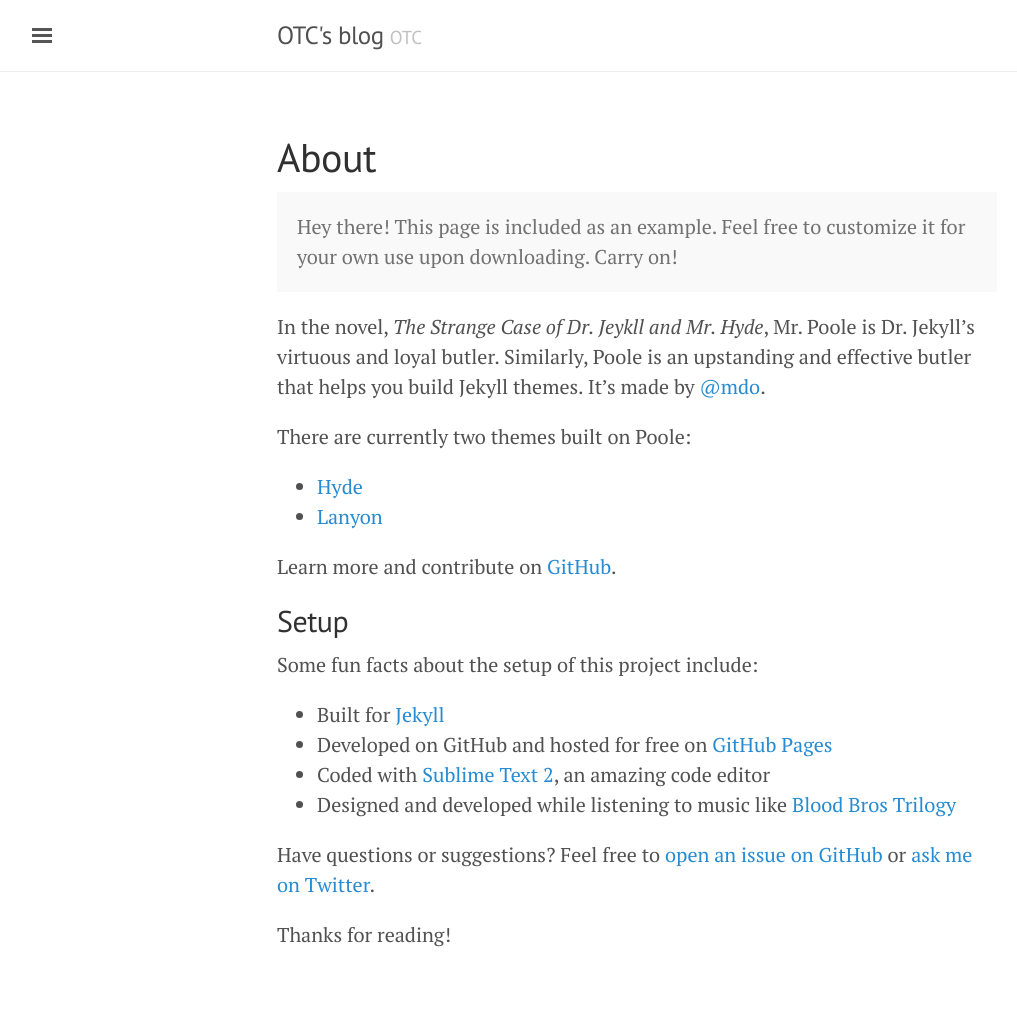
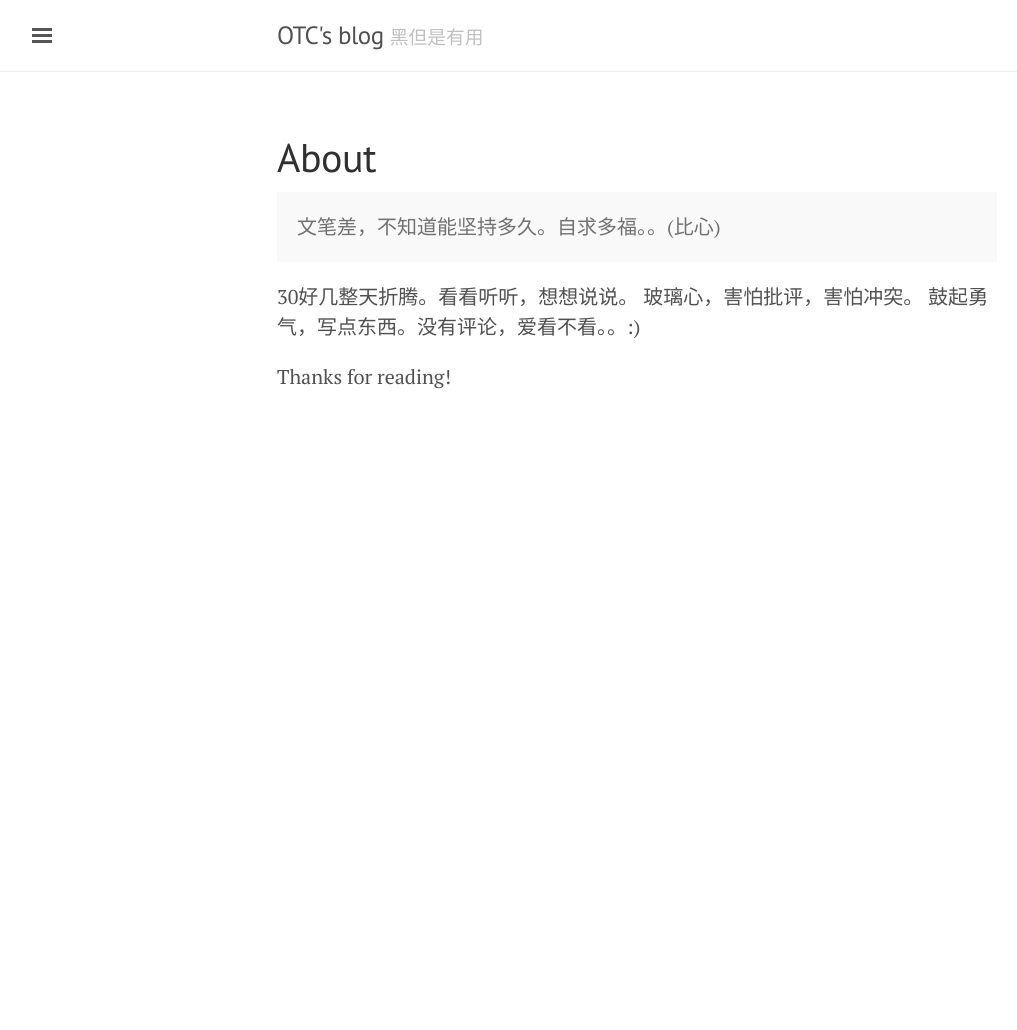
Before and after one commit to frank809/frank809.github.io, a Jekyll site: the page built from about.md, in a window 1280 px wide. Shown: the whole page, without its empty margins (3-1020 px from the left). Built offline with Jekyll 4.4.1, drawn with Linux system fonts in a browser that asks for light colours; after the commit the page ends 900 px from its top, so only the background shows below that.

Commit message:
Change config and about page.

```diff
--- a/_config.yml
+++ b/_config.yml
@@ -5,8 +5,8 @@ permalink:           pretty
 
 # Setup
 title:               OTC's blog
-tagline:             'OTC'
-description:         'A reserved <a href="http://jekyllrb.com" target="_blank">Jekyll</a> theme that places the utmost gravity on content with a hidden drawer. Made by <a href="https://twitter.com/mdo" target="_blank">@mdo</a>.'
+tagline:             '黑但是有用'
+description:         '猜猜为啥叫OTC?'
 url:                 https://frank809.github.io
 baseurl:             ''
 paginate:            5
--- a/_includes/sidebar.html
+++ b/_includes/sidebar.html
@@ -25,7 +25,7 @@
       {% endif %}
     {% endfor %}
 
-    <a class="sidebar-nav-item" href="{{ site.github.repo }}/archive/v{{ site.version }}.zip">Download</a>
+    <!-- <a class="sidebar-nav-item" href="{{ site.github.repo }}/archive/v{{ site.version }}.zip">Download</a> -->
     <a class="sidebar-nav-item" href="{{ site.github.repo }}">GitHub project</a>
     <span class="sidebar-nav-item">Currently v{{ site.version }}</span>
   </nav>
--- a/about.md
+++ b/about.md
@@ -4,27 +4,11 @@ title: About
 ---
 
 <p class="message">
-  Hey there! This page is included as an example. Feel free to customize it for your own use upon downloading. Carry on!
+  文笔差，不知道能坚持多久。自求多福。。(比心)
 </p>
 
-In the novel, *The Strange Case of Dr. Jeykll and Mr. Hyde*, Mr. Poole is Dr. Jekyll's virtuous and loyal butler. Similarly, Poole is an upstanding and effective butler that helps you build Jekyll themes. It's made by [@mdo](https://twitter.com/mdo).
-
-There are currently two themes built on Poole:
-
-* [Hyde](http://hyde.getpoole.com)
-* [Lanyon](http://lanyon.getpoole.com)
-
-Learn more and contribute on [GitHub](https://github.com/poole).
-
-## Setup
-
-Some fun facts about the setup of this project include:
-
-* Built for [Jekyll](http://jekyllrb.com)
-* Developed on GitHub and hosted for free on [GitHub Pages](https://pages.github.com)
-* Coded with [Sublime Text 2](http://sublimetext.com), an amazing code editor
-* Designed and developed while listening to music like [Blood Bros Trilogy](https://soundcloud.com/maddecent/sets/blood-bros-series)
-
-Have questions or suggestions? Feel free to [open an issue on GitHub](https://github.com/poole/issues/new) or [ask me on Twitter](https://twitter.com/mdo).
+30好几整天折腾。看看听听，想想说说。
+玻璃心，害怕批评，害怕冲突。
+鼓起勇气，写点东西。没有评论，爱看不看。。:)
 
 Thanks for reading!
```
Also changed, not shown: _draft/2013-12-31-whats-jekyll.md (renamed from _posts/2013-12-31-whats-jekyll.md), _draft/2014-01-01-example-content.md (renamed from _posts/2014-01-01-example-content.md), _draft/2014-01-02-introducing-lanyon.md (renamed from _posts/2014-01-02-introducing-lanyon.md).
